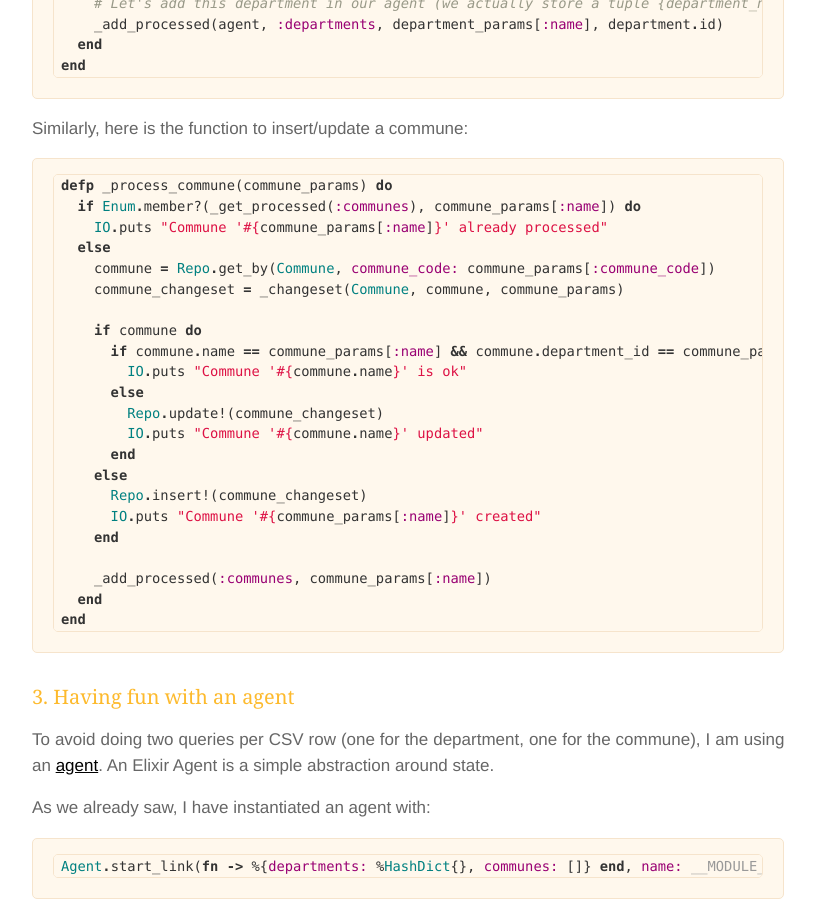
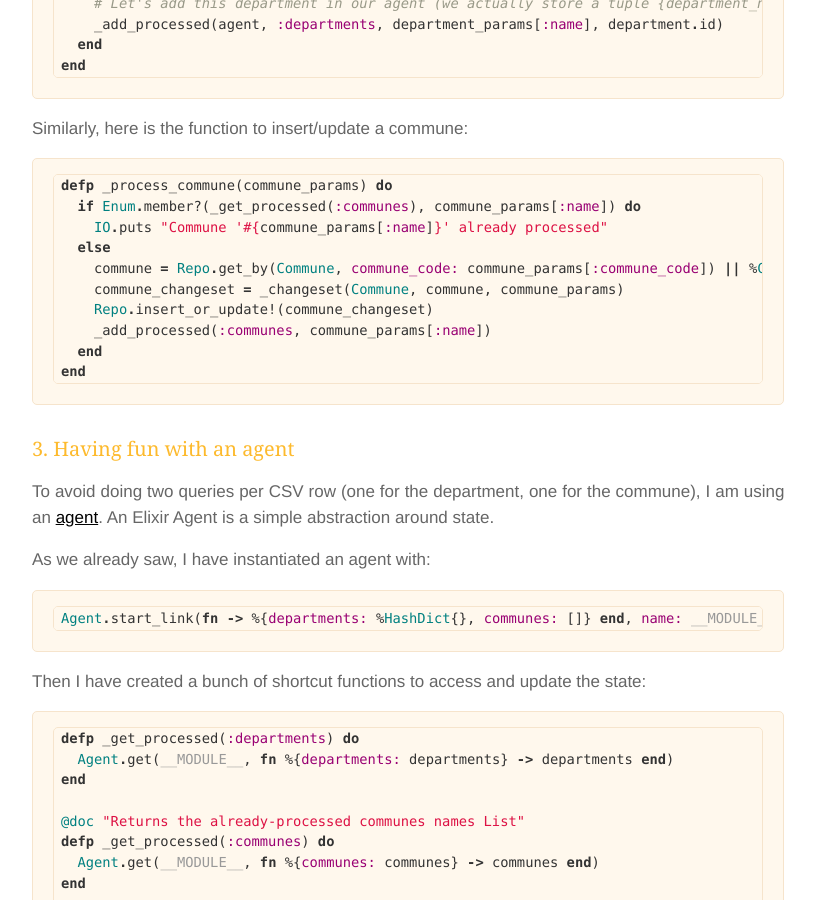
Before and after one commit to rymai/rymai.github.io, a Jekyll site: the page built from _posts/2015-12-08-populating-database-tables-from-a-csv-in-elixir.md, in a window 1280 px wide and 900 px high, scrolled down 2524 px. Shown: the whole window, without its empty margins (139-954 px from the left). Built offline with Jekyll 4.4.1, drawn with Linux system fonts in a browser that asks for light colours; Markdown is read by kramdown in place of the engine named in the settings.

Commit message:
Update 2015-12-08-populating-database-tables-from-a-csv-in-elixir.md
This is not an actual pull request but, since there was no comment section, I thought you would like to know some of the features in Ecto 1.1 that would make the code more straight-forward, like Repo.insert_and_update!. Thanks for the article and for writing about Elixir!

```diff
--- a/_posts/2015-12-08-populating-database-tables-from-a-csv-in-elixir.md
+++ b/_posts/2015-12-08-populating-database-tables-from-a-csv-in-elixir.md
@@ -113,21 +113,9 @@ defp _process_commune(commune_params) do
   if Enum.member?(_get_processed(:communes), commune_params[:name]) do
     IO.puts "Commune '#{commune_params[:name]}' already processed"
   else
-    commune = Repo.get_by(Commune, commune_code: commune_params[:commune_code])
+    commune = Repo.get_by(Commune, commune_code: commune_params[:commune_code]) || %Comune{}
     commune_changeset = _changeset(Commune, commune, commune_params)
-
-    if commune do
-      if commune.name == commune_params[:name] && commune.department_id == commune_params[:department_id] do
-        IO.puts "Commune '#{commune.name}' is ok"
-      else
-        Repo.update!(commune_changeset)
-        IO.puts "Commune '#{commune.name}' updated"
-      end
-    else
-      Repo.insert!(commune_changeset)
-      IO.puts "Commune '#{commune_params[:name]}' created"
-    end
-
+    Repo.insert_or_update!(commune_changeset)
     _add_processed(:communes, commune_params[:name])
   end
 end
```
